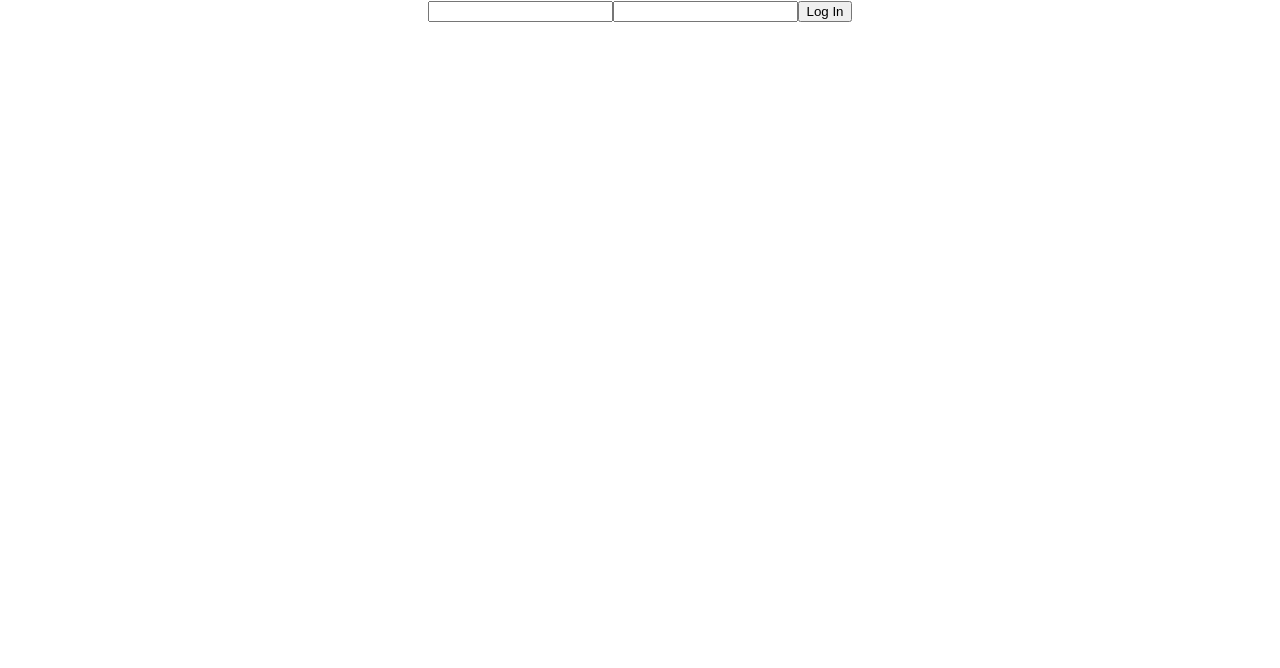
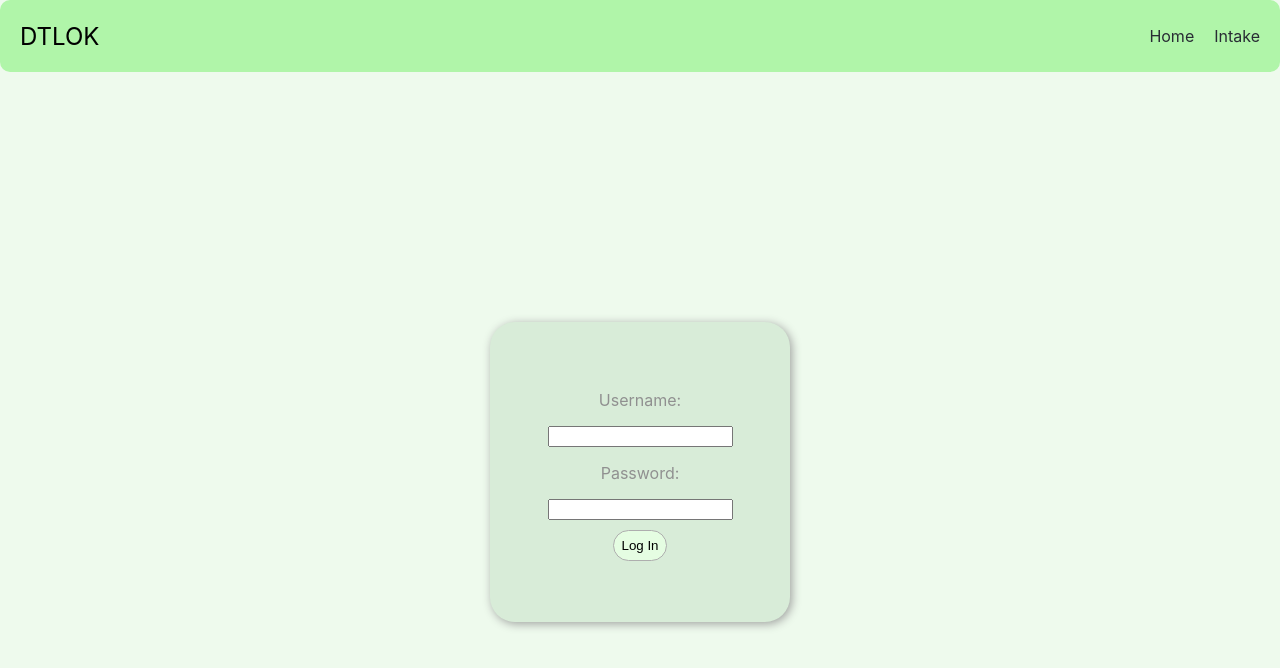
Before and after one commit to Agould94/doesthislookok.com, a React (Create React App) app in the folder doesthislookok-frontend/: page /login in a window 1280 px wide. Shown: the top 668 px of the page. Built offline with nearby package versions, Linux system fonts and the light colour scheme.

Commit message:
add preliminary styles and navbar

```diff
--- a/doesthislookok-frontend/public/index.html
+++ b/doesthislookok-frontend/public/index.html
@@ -26,7 +26,7 @@
     -->
     <title>React App</title>
   </head>
-  <body>
+  <body id="body">
     <noscript>You need to enable JavaScript to run this app.</noscript>
     <div id="root"></div>
     <!--
--- a/doesthislookok-frontend/src/App.css
+++ b/doesthislookok-frontend/src/App.css
@@ -40,3 +40,70 @@
 .welcome{
   color:red;
 }
+
+.page-center{
+  display: flex;
+  justify-content: center;
+  align-items: center;
+  height: 100vh;
+}
+
+.loginbox{
+  position: absolute;
+  display: flex;
+  align-items: center;
+  align-self: center;
+  justify-content: center;
+  flex-direction: column;
+  width: 300px;
+  height: 300px;
+  background-color: #D8ECD8;
+  border-radius: 25px;
+  box-shadow: 2px 2px 10px #9FA19F;
+}
+
+.labeltext{
+  color: #909090;
+}
+
+.loginbutton{
+  margin: 10px;
+}
+
+.site-button{
+  background-color: #E5FDE2;
+  border-radius: 25px;
+  padding:7px;
+  border: 1px solid #AEAEAE;
+}
+
+.navbar{
+  background-color:#B0F5A9;
+  display:flex;
+  justify-content: space-between;
+  align-items: center;
+  padding: 10px 20px;
+  border-radius: 10px;
+}
+
+.navbar-logo{
+  font-size:1.5rem;
+}
+
+.navbar-links{
+  list-style: none;
+  display: flex;
+}
+
+.navbar-links li{
+  margin-right: 20px;
+}
+
+.navbar-links li:last-child{
+  margin-right: 0;
+}
+
+.navbar-links a{
+  text-decoration: none;
+  color: #282c34;
+}
--- a/doesthislookok-frontend/src/App.js
+++ b/doesthislookok-frontend/src/App.js
@@ -19,12 +19,16 @@ import Intake from './features/Intake/Intake';
 import Signup from './features/User/Signup';
 import Login from './features/User/Login';
 
+//navbar
+import NavBar from './Components/NavBar';
+
 
 function App() {
   const dispatch = useDispatch()
 
   return (
     <div className="App">
+      <NavBar></NavBar>
       <Routes>
         <Route exact path = "/" element = {<Home></Home>}>
         </Route>
--- a/doesthislookok-frontend/src/Components/Home.jsx
+++ b/doesthislookok-frontend/src/Components/Home.jsx
@@ -8,7 +8,7 @@ function Home() {
     <div>
         <h1 className = "welcome">Welcome to Doesthislookok.com, the place where you can come to ask, does this look ok?</h1>
        <Link to = "/intake">
-        <button>Check if it looks ok</button>
+        <button className='site-button'>Check if it looks ok</button>
         </Link>
         <Questions></Questions>
         <Logout></Logout>
--- /dev/null
+++ b/doesthislookok-frontend/src/Components/NavBar.jsx
@@ -0,0 +1,16 @@
+import React from "react";
+import { Link } from "react-router-dom";
+
+function NavBar(){
+    return (
+        <nav className="navbar">
+            <div className = "navbar-logo">DTLOK</div>
+            <ul className = "navbar-links">
+                <li><Link to="/">Home</Link></li>
+                <li><Link to="/intake">Intake</Link></li>
+            </ul>
+        </nav>
+    )
+}
+
+export default NavBar
--- a/doesthislookok-frontend/src/features/User/Login.jsx
+++ b/doesthislookok-frontend/src/features/User/Login.jsx
@@ -31,10 +31,14 @@ function Login() {
   }
 
   return (
-    <div>
-      <input type="text" name="username" onChange={handleInputChange} />
-      <input type="password" name="password" onChange={handleInputChange} />
-      <button onClick={handleLogin}>Log In</button>
+    <div className='page-center'>
+      <div className = "loginbox">
+        <p className='labeltext'>Username:</p>
+        <input type="text" name="username" onChange={handleInputChange} />
+        <p className='labeltext'>Password:</p>
+        <input type="password" name="password" onChange={handleInputChange} />
+        <button className='loginbutton site-button' onClick={handleLogin}>Log In</button>
+      </div>
     </div>
   )
 }
--- a/doesthislookok-frontend/src/features/User/Logout.jsx
+++ b/doesthislookok-frontend/src/features/User/Logout.jsx
@@ -13,7 +13,7 @@ function Logout(){
 
     return(
         <div>
-            <button onClick={handleLogout}>Log Out</button>
+            <button className="site-button" onClick={handleLogout}>Log Out</button>
         </div>
     );
 }
--- a/doesthislookok-frontend/src/features/User/Signup.jsx
+++ b/doesthislookok-frontend/src/features/User/Signup.jsx
@@ -30,16 +30,18 @@ function Signup(){
     }
 
     return (
-        <div>
-            <p>name</p>
+    <div className='page-center'>
+        <div className = "loginbox">
+            <p className='labeltext'>name</p>
             <input type="text" name="username" onChange={handleInputChange} />
-            <p>email</p>
+            <p className='labeltext'>email</p>
             <input type="email" name="email" onChange={handleInputChange} />
-            <p>password</p>
+            <p className='labeltext'>password</p>
             <input type="password" name="password" onChange={handleInputChange} />
 
-            <button onClick={handleSignup}>Sign Up</button>
+            <button className='loginbutton site-button' onClick={handleSignup}>Sign Up</button>
         </div>
+    </div>
     );
 
 }
--- a/doesthislookok-frontend/src/index.css
+++ b/doesthislookok-frontend/src/index.css
@@ -11,3 +11,11 @@ code {
   font-family: source-code-pro, Menlo, Monaco, Consolas, 'Courier New',
     monospace;
 }
+
+#root{
+  background-color: #EEFAED;
+}
+
+#body{
+  background-color: #EEFAED;
+}
```
